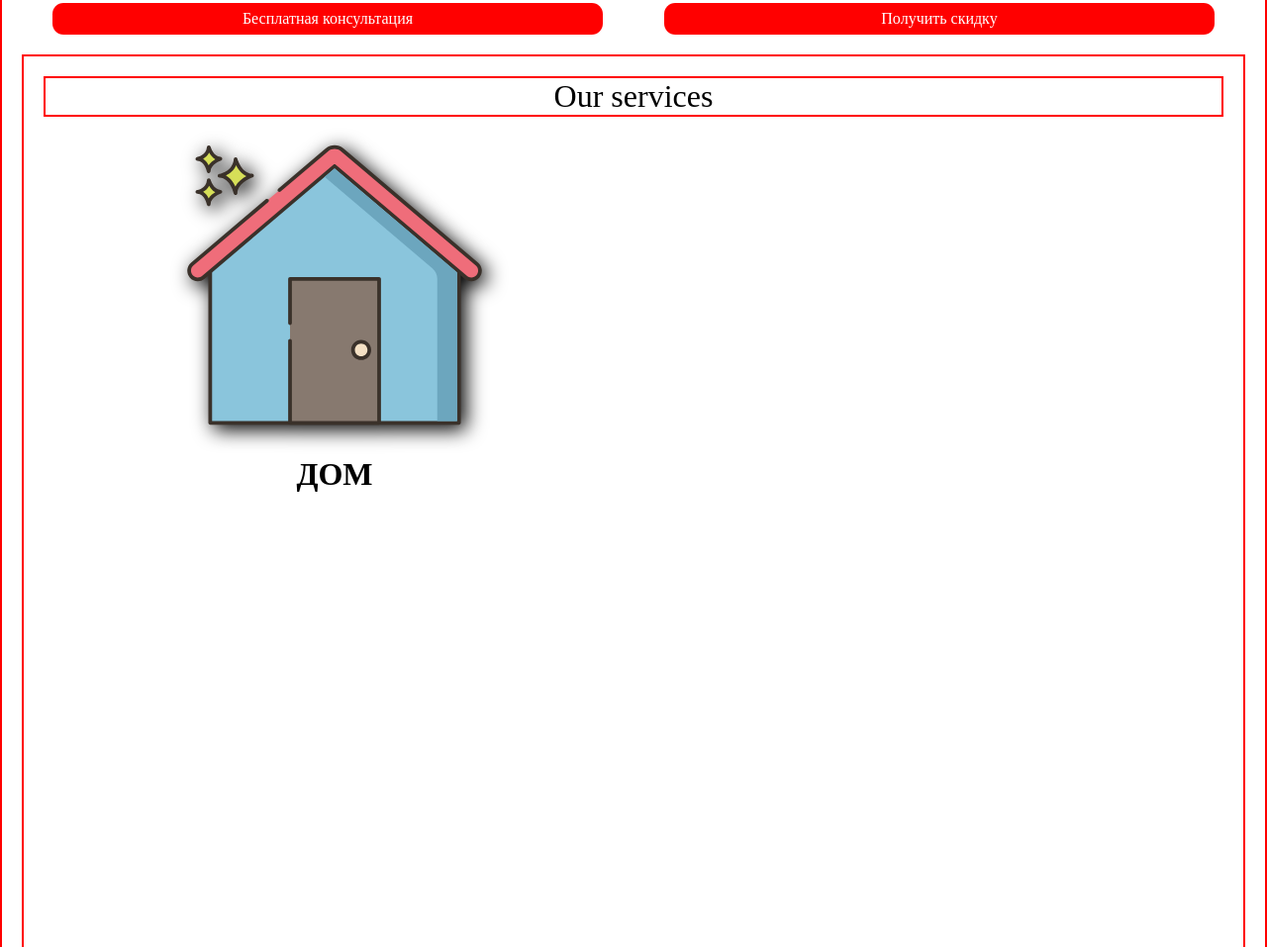
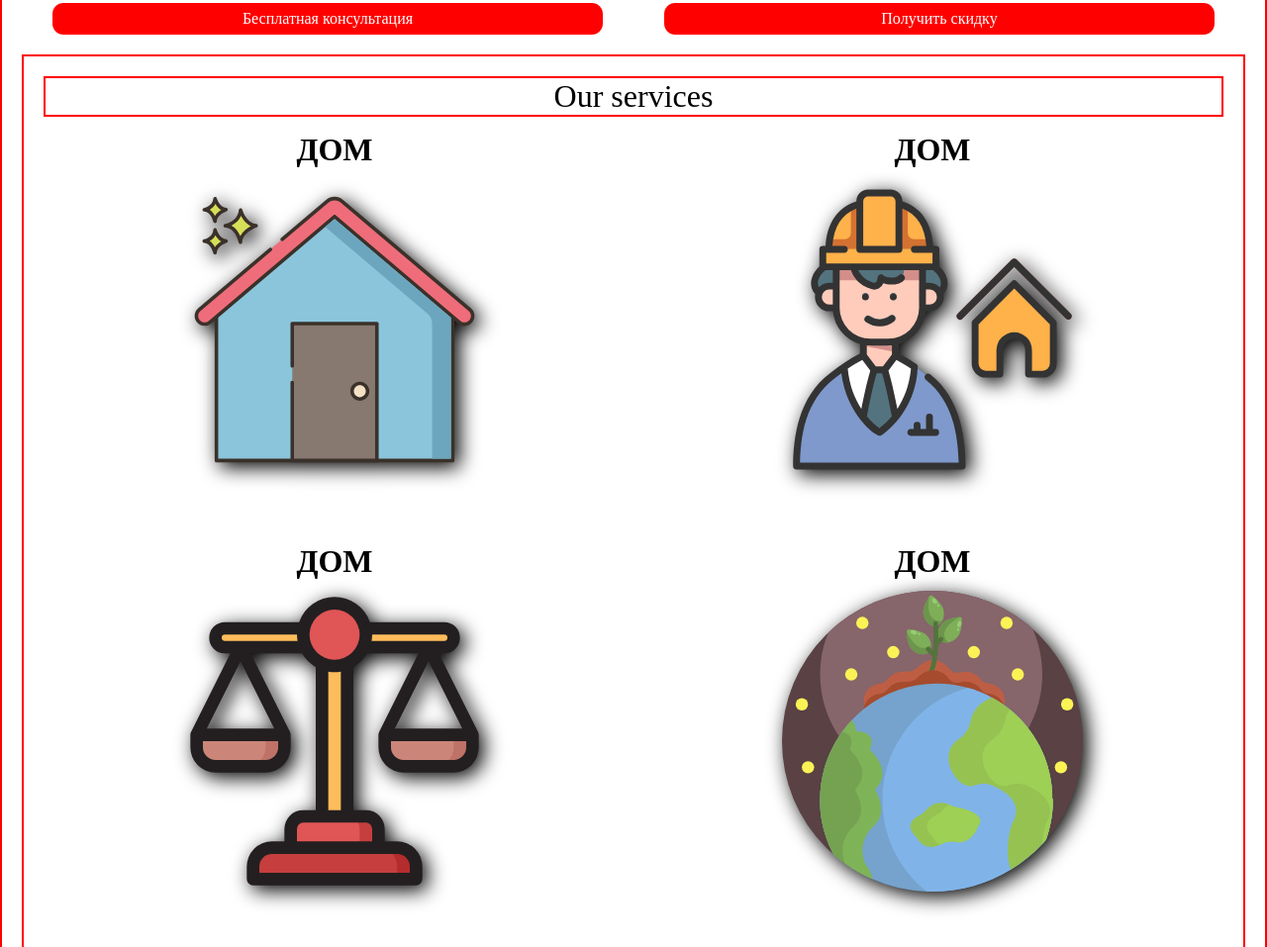
Before and after one commit to Drikkii/KadastrSochi, a plain HTML site: page index.html in a window 1280 px wide. Shown: the part 675-1632 px from the top of the page at 99% size. Drawn offline with Linux system fonts and the light colour scheme.

Commit message:
Fix: test serrvice section

```diff
--- a/Css/style.css
+++ b/Css/style.css
@@ -178,6 +178,7 @@ html {
   transform: translateY(-5px);
 }
 .home img {
+  padding-top: 1rem;
   cursor: pointer;
   transition: 0.5s;
   transform: translateY(-5px);
--- a/index.html
+++ b/index.html
@@ -49,12 +49,21 @@
         <div class="categories-tittle">Our services</div>
         <div class="all-categories">
           <div class="home">
+            <p>ДОМ</p>
             <img src="img/reshot-icon-home-AX2JK9FEYM.svg" alt="" />
+          </div>
+          <div class="home">
             <p>ДОМ</p>
+            <img src="img/reshot-icon-house-engineer-XQBL82NKUP.svg" alt="" />
           </div>
-          <div class="home"></div>
-          <div class="home"></div>
-          <div class="home"></div>
+          <div class="home">
+            <p>ДОМ</p>
+            <img src="img/reshot-icon-scale-FQT3YHUC79.svg" alt="" />
+          </div>
+          <div class="home">
+            <p>ДОМ</p>
+            <img src="img/reshot-icon-planet-K8HR2ETMU3.svg" alt="" />
+          </div>
         </div>
       </section>
       <section class="our-reviews">
```
Also changed, not shown: img/reshot-icon-house-engineer-XQBL82NKUP.svg (added), img/reshot-icon-planet-K8HR2ETMU3.svg (added), img/reshot-icon-scale-FQT3YHUC79.svg (added).
